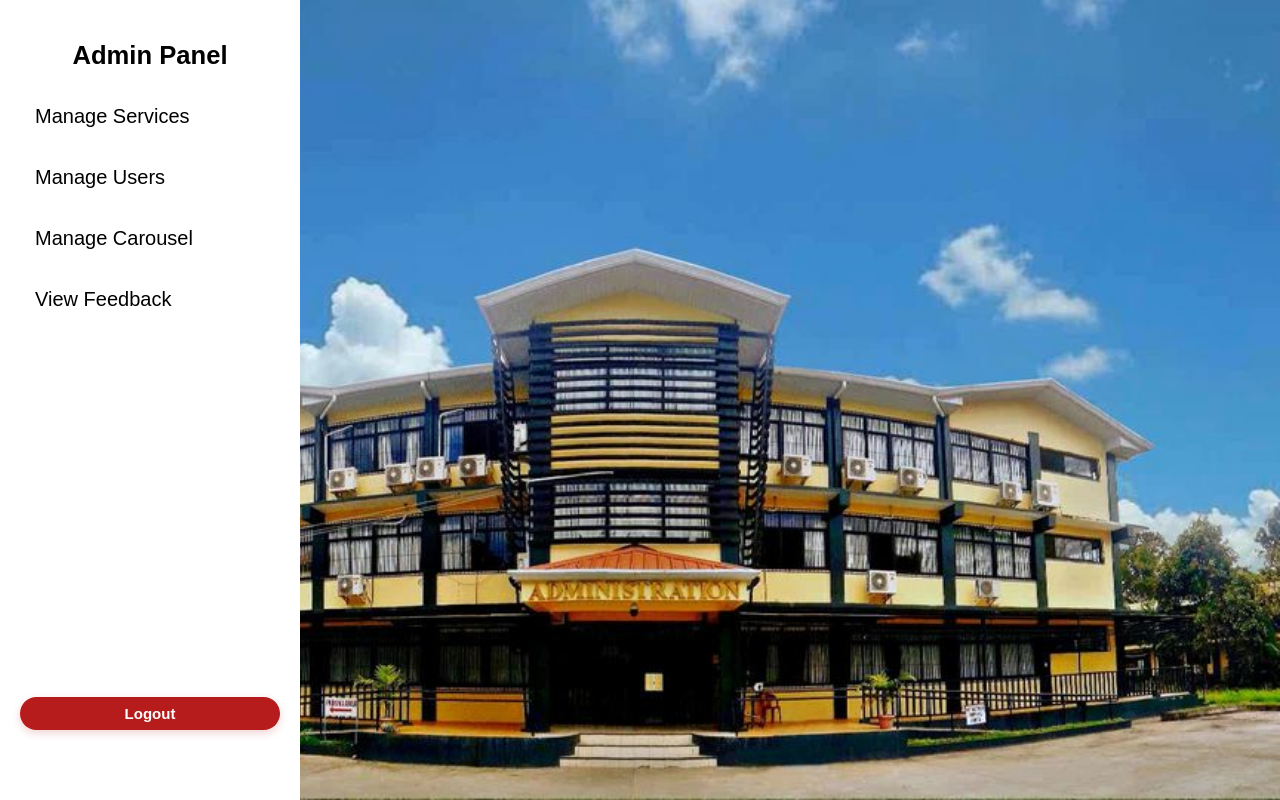
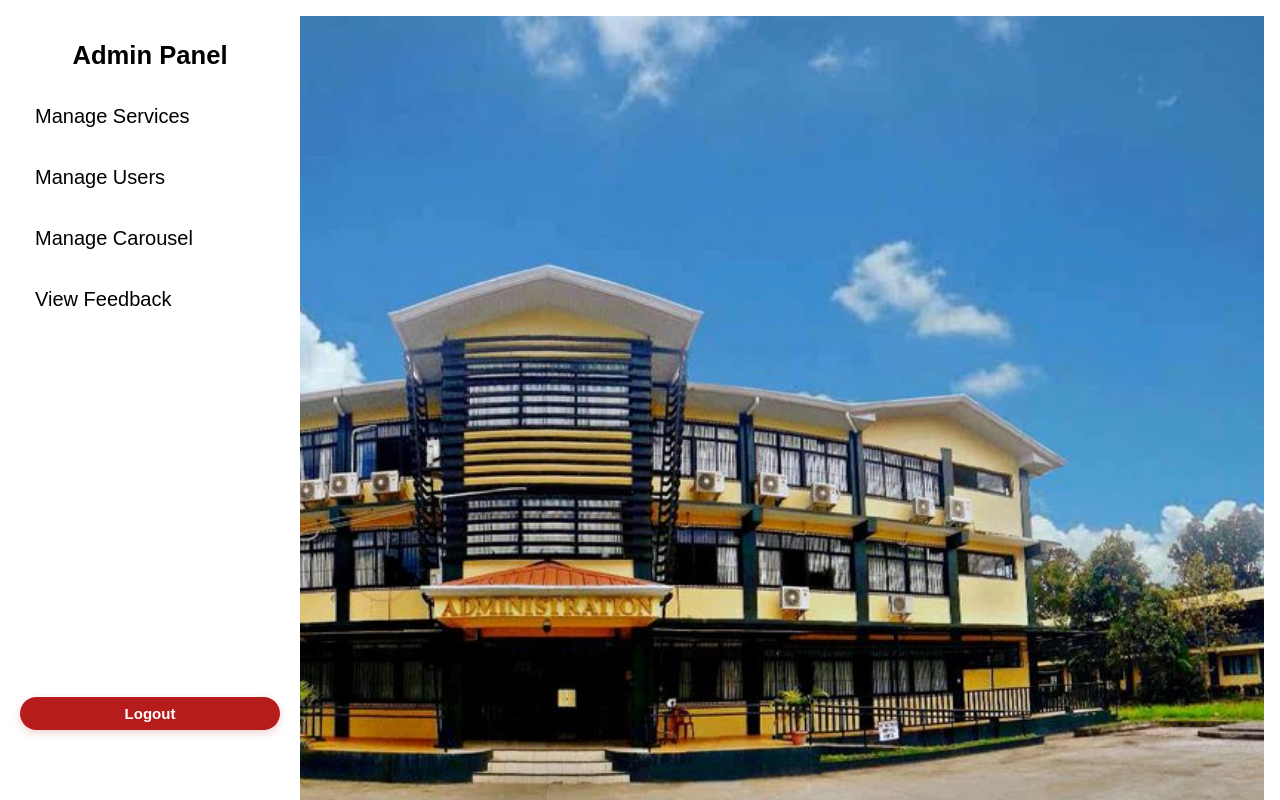
Before and after one commit to yzma-er/my-app, a React (Create React App) app: page /admin in a window 1280 px wide. Built offline with nearby package versions, Linux system fonts and the light colour scheme; sample sign-in values are in the browser's storage.

Commit message:
Update AdminDashboard.jsx

```diff
--- a/src/pages/AdminDashboard.jsx
+++ b/src/pages/AdminDashboard.jsx
@@ -21,7 +21,7 @@ function AdminDashboard() {
     // Navigate after showing notification
     setTimeout(() => {
       navigate("/");
-    }, 2000); // Show notification for 2 seconds before redirect
+    }, 2000);
   };
 
   const toggleSidebar = () => setSidebarOpen(!isSidebarOpen);
@@ -41,41 +41,23 @@ function AdminDashboard() {
         </div>
       )}
 
-      <div
-        className="admin-dashboard"
-        style={{
+      <div className="admin-dashboard">
+        {/* Main Content (left side with background image) */}
+        <main className="main-content" style={{
+          flex: 1,
           backgroundImage: `url(${process.env.PUBLIC_URL + '/images/adminBuilding.jpg'})`,
           backgroundSize: 'cover',
-          backgroundPosition: 'center center',
+          backgroundPosition: 'center right', // Align to right to match sidebar
           backgroundRepeat: 'no-repeat',
-          position: 'fixed',
-          top: 0,
-          left: 0,
-          width: '100vw',
-          height: '100vh',
-          overflow: 'auto',
-          display: 'flex',
-        }}
-      >
-        {/* 🔹 Overlay for opacity control */}
-        <div
-          style={{
-            position: "absolute",
-            top: 0,
-            left: 0,
-            width: "100%",
-            height: "100%",
-            backgroundColor: "rgba(0, 0, 0, 0.0)",
-            zIndex: 0,
-          }}
-        ></div>
+          position: 'relative'
+        }}>
+          {/* Overlay for better text readability */}
+          <div className="content-overlay">
+            <Outlet />
+          </div>
+        </main>
 
-        {/* ☰ Menu toggle for mobile */}
-        <button className="menu-toggle" onClick={toggleSidebar}>
-          {isSidebarOpen ? <X size={28} /> : <Menu size={28} />}
-        </button>
-
-        {/* Sidebar */}
+        {/* Sidebar (right side) */}
         <aside className={`sidebar ${isSidebarOpen ? "open" : ""}`}>
           <div className="sidebar-content">
             <h2>Admin Panel</h2>
@@ -113,10 +95,10 @@ function AdminDashboard() {
           </div>
         </aside>
 
-        {/* Main Content */}
-        <main className="main-content" style={{ flex: 1, position: 'relative', zIndex: 1 }}>
-          <Outlet />
-        </main>
+        {/* Menu toggle for mobile - now on right side */}
+        <button className="menu-toggle" onClick={toggleSidebar}>
+          {isSidebarOpen ? <X size={28} /> : <Menu size={28} />}
+        </button>
       </div>
     </>
   );
```
